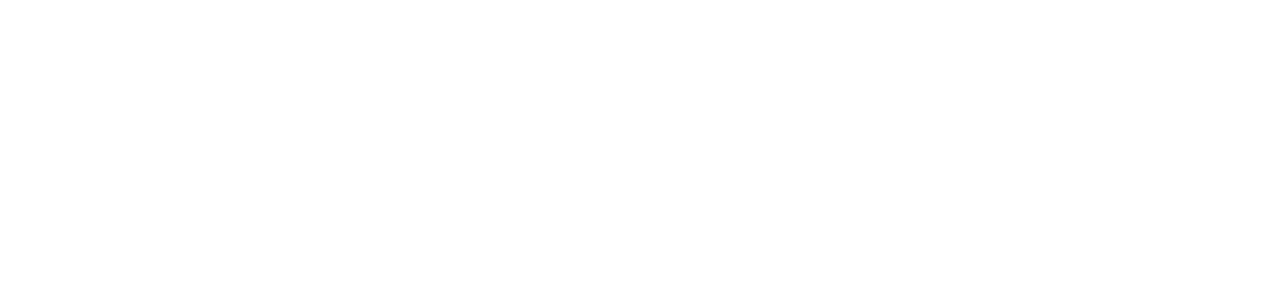
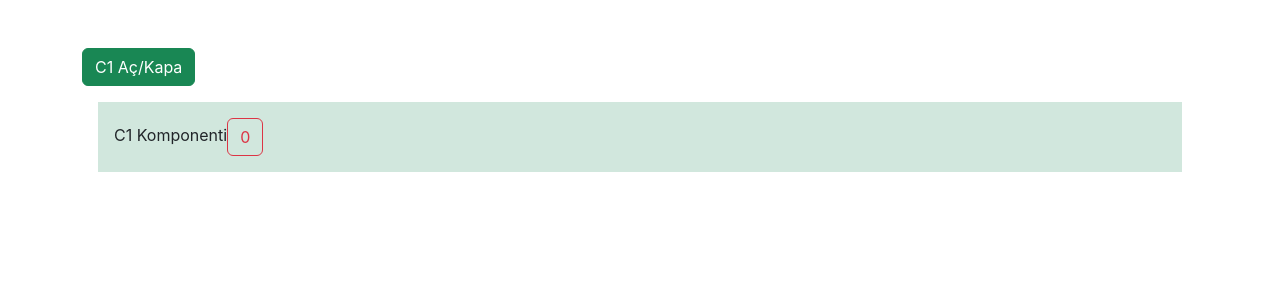
Before and after one commit to KirillGos/hafta10, a React (Create React App) app: page / in a window 1280 px wide. Shown: the top 300 px of the page. Built offline with nearby package versions, Linux system fonts and the light colour scheme; the HTML template or start-up script is replaced by a standard one.

Commit message:
clean up function ornegi yapildi

```diff
--- a/src/App.js
+++ b/src/App.js
@@ -1,7 +1,15 @@
+import { useState } from "react";
+import C1 from "./C1";
+
 function App() {
+  const [c1Kapali, c1AcKapa] = useState(false)
 
   return (
     <>
+      <div className="container my-5">
+        <button className="btn btn-success" onClick={ ()=>{ c1AcKapa(eskiDeger=>!eskiDeger) } }>C1 Aç/Kapa</button>
+        {!c1Kapali && <C1 />}
+      </div>
     </>
   );
 }
--- /dev/null
+++ b/src/C1.jsx
@@ -0,0 +1,25 @@
+import { useEffect, useState } from "react"
+
+
+function C1() {
+    const [sayac, setSayac] = useState(0);
+    useEffect(() => {
+        const surekLiIslem1 = setInterval(() => console.log('started'), 2000);
+
+        return () => {
+            clearInterval(surekLiIslem1);
+            console.log('Interval temizlendi....')
+        }
+    }, []);
+
+    return (
+        <>
+            <div className="p-3 m-3 bg-success-subtle">
+                C1 Komponenti
+                <button className="btn btn-outline-danger" onClick={() => setSayac(eskiDeger => eskiDeger + 5)}>{sayac}</button>
+            </div>
+        </>
+    )
+}
+
+export default C1;
```
